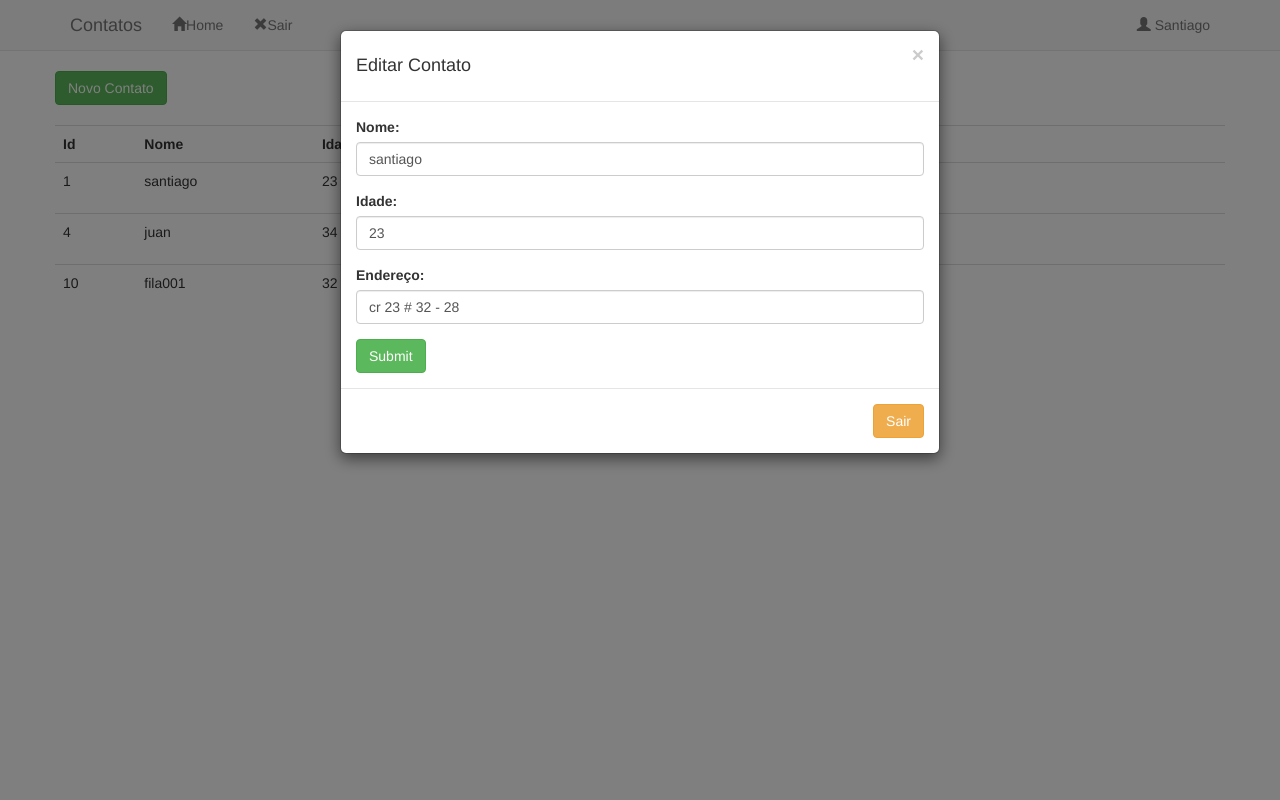
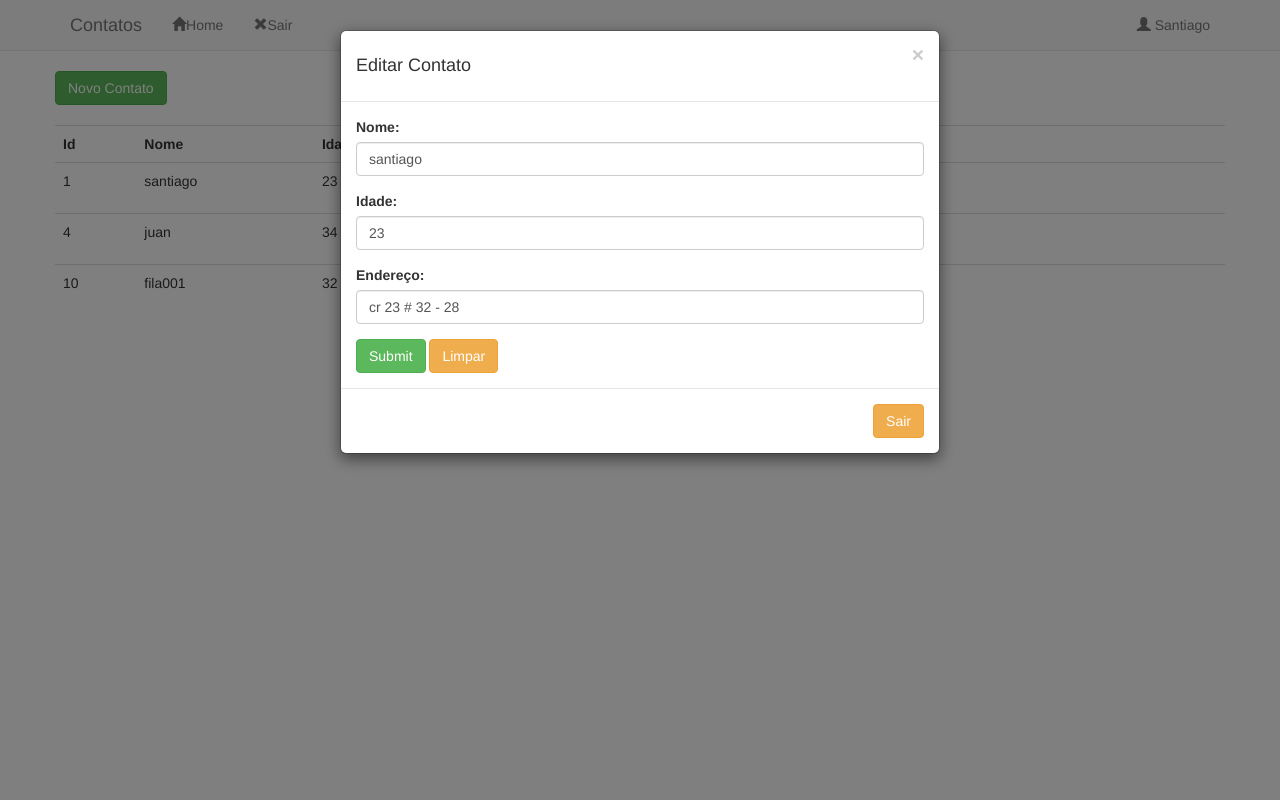
Before and after one commit to Genisson/sistemaphp, a PHP site: page /listar.php in a window 1280 px wide, after a click on "Editar". Run offline with PHP 8.4, Linux system fonts and the light colour scheme; a user stored in the database is signed in; data comes from the database, SQL or seed files in the repository.

Commit message:
criação do botão limpar formulário

```diff
--- a/inserir.php
+++ b/inserir.php
@@ -9,7 +9,5 @@
 
 	?>
 
-		    <SCRIPT LANGUAGE="javascript">
-            alert("Contato Registrado");
-            </SCRIPT>
+
             <META HTTP-EQUIV="Refresh" CONTENT="0; URL=listar.php">
--- a/listar.php
+++ b/listar.php
@@ -119,7 +119,7 @@
             <div class="modal-dialog">
                 <div class="modal-content">
                     <div class="modal-header">
-                        <button type="button" class="close" data-dismiss="modal" aria-hidden="true">&times;</button>
+                        <button type="button"   class="close" data-dismiss="modal" aria-hidden="true">&times;</button>
                         <h4>Editar Contato</h4>
                     </div>
                     <div class="modal-body">
@@ -139,7 +139,9 @@
 		                       			<input class="form-control" id="endereco" name="endereco" type="text" ></input>
 		                       		</div>
 
-									<input type="submit" class="btn btn-success">
+									<input type="submit" name="enviar" class="btn btn-success" >
+									<button type="reset" name="limpar" class="btn btn-warning" >Limpar</button>
+
                        </form>
                     </div>
                     <div class="modal-footer">
@@ -156,14 +158,12 @@
 	<script src="js/bootstrap.min.js"></script>
 	<script>
 		  $('#editUsu').on('show.bs.modal', function (event) {
-		  var button = $(event.relatedTarget) // Button that triggered the modal
+		  var button = $(event.relatedTarget)
 		  var recipient0 = button.data('id')
 		  var recipient1 = button.data('nome')
 		  var recipient2 = button.data('idade')
 		  var recipient3 = button.data('endereco')
-		   // Extract info from data-* attributes
-		  // If necessary, you could initiate an AJAX request here (and then do the updating in a callback).
-		  // Update the modal's content. We'll use jQuery here, but you could use a data binding library or other methods instead.
+
 
 		  var modal = $(this)
 		  modal.find('.modal-body #id').val(recipient0)
```
